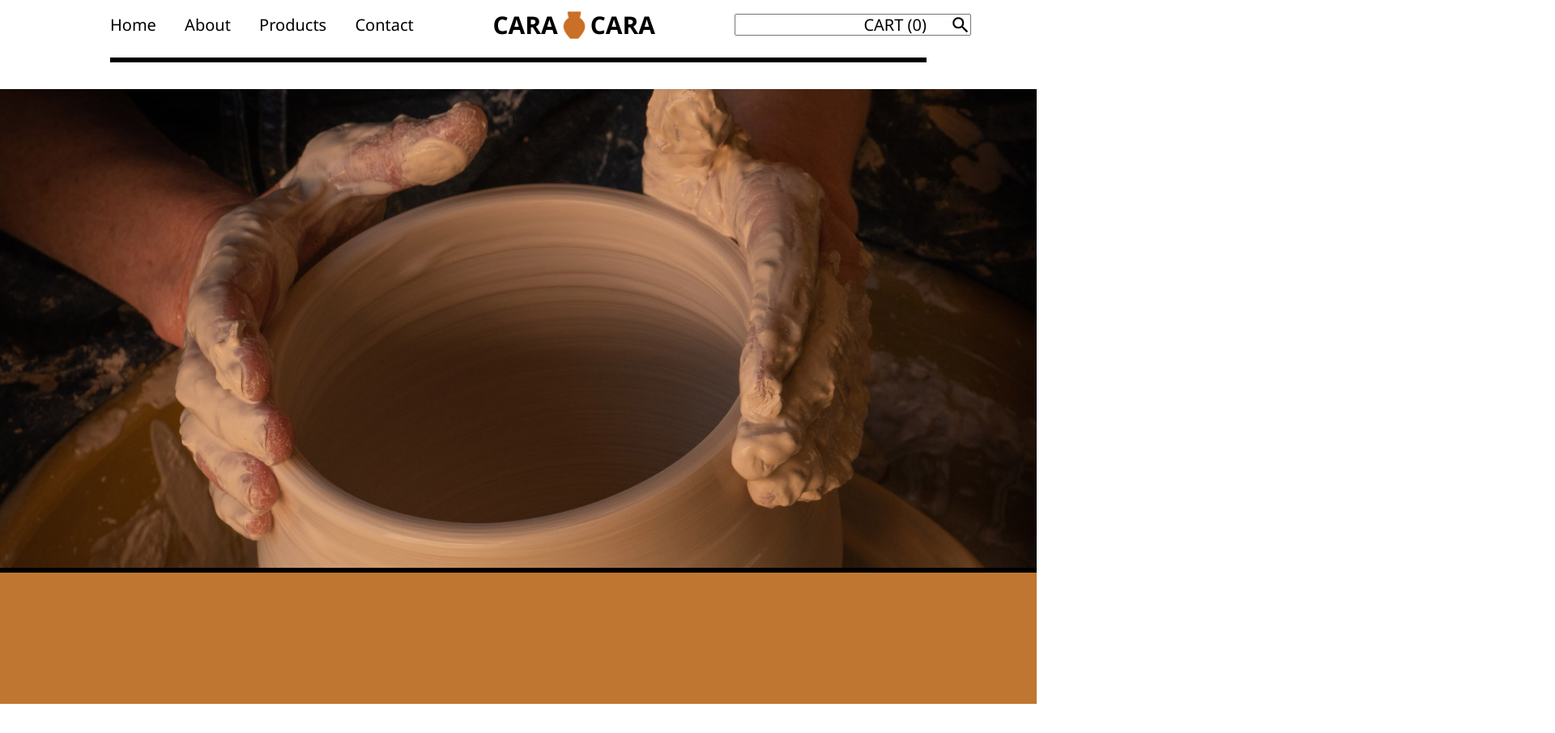
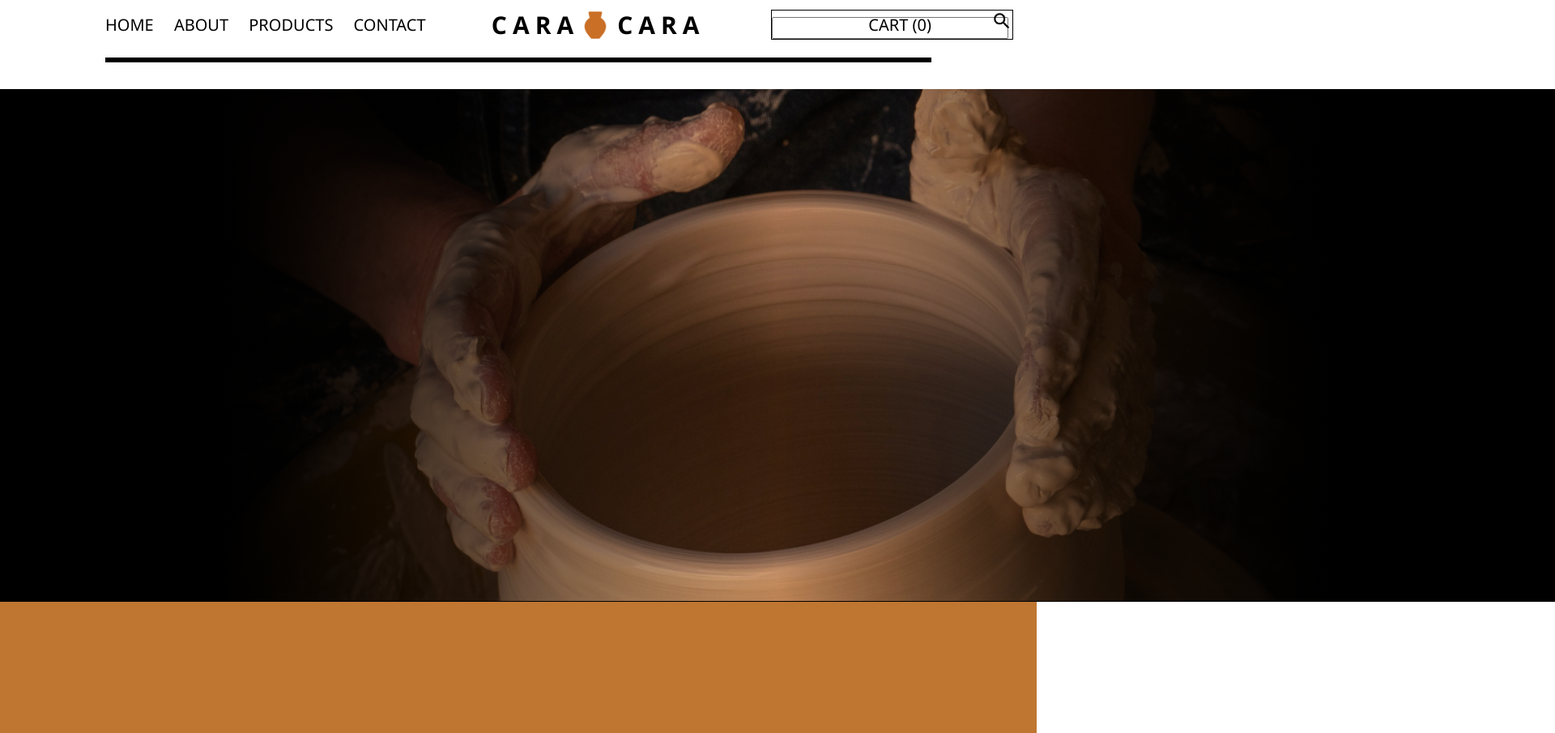
Before and after one commit to Nathaniel-Mueller/eCommerce_Website, a plain HTML site: page index.html in a window 1280 px wide. Shown: the whole page at 81% size, 1920 px wide, since content can reach past the window. Before the commit the page ends 869 px from the top, so only its background shows below. Drawn offline with Linux system fonts and the light colour scheme.

Commit message:
Finished top image, added gradient

```diff
--- a/index.html
+++ b/index.html
@@ -11,34 +11,36 @@
 <body>
     <header>
         <nav>
-            <ul>
             <div class="flex-container">
-                    <div style="word-spacing:3rem">
-                        <a href="">Home</a>
-                        <a href="">About</a>
-                        <a href="">Products</a>
-                        <a href="">Contact</a>
+                <div style="word-spacing:2rem">
+                    <a href="#homepage-link">HOME</a>
+                    <a href="#">ABOUT</a>
+                    <a href="#">PRODUCTS</a>
+                    <a href="#">CONTACT</a>
                 </div>
                 <div class="caracara">
                     <p>CARA</p>
                     <div>
-                            <img class="center-images" style="width: 4rem;" src="assets/icons8-pottery-96.png" alt="small clay pot icon">
+                        <img class="center-icons" style="width: 4rem; margin-right:7px" src="assets/icons8-pottery-96.png" alt="small clay pot icon">
                     </div>
                     <p>CARA</p>
                 </div>
-                    <div class="flex-center" style="margin-right: -23rem">
+                <div class="search-wrapper" style="margin-right: -26rem">
                     <input class="search" style="margin-right: -2.6rem;" type="text">
-                        <img class="center-images" style="width: 2.6rem;"src="assets/1200px-Google_Magnifying_Glass.svg.png">
+                    <a href="">
+                        <img class="center-icons" style="width: 2.6rem;"src="assets/1200px-Google_Magnifying_Glass.svg.png">
+                    </a>
                 </div>
                 <a href="">CART (0)</a>
             </div>
-            </ul>
             <hr>
+            <a id="homepage-link"></a>
         </nav>
     </header>
     <main>
         <div class="black-backdrop">
-            <img src="/assets/earl-wilcox-y3W0CzO063w-unsplash-alt.jpg" alt="close-up of a potter molding clay">
+            <div class="grad" title="Close-up of a potter molding wet clay into a pot">
+            </div>
         </div>
     </main>
     <footer>
--- a/styles.css
+++ b/styles.css
@@ -24,8 +24,8 @@ body{
 }
 
 nav{
-    width: 80%;
-    margin: 0rem auto;
+    margin-left: 12rem;
+    margin-right: 12rem;
 
 }
 
@@ -45,8 +45,9 @@ a{
     flex-flow: row nowrap;
     align-items: center;
     font-size: 30px;
-    letter-spacing: 239;
+    letter-spacing: 7px;
     font-weight: 600;
+    justify-content: space-around;
 
 }
 
@@ -67,8 +68,6 @@ footer{
     display: flex;
     flex-flow: row nowrap;
     align-items: center;
-    width: 100%;
-    height: auto;
     justify-content: space-between;
 
 }
@@ -79,13 +78,26 @@ img{
 
 .black-backdrop{
     background-color: black;
-    color: white;
-    width: 100%;
+    width: 1920px;
+    height: 633px;
+}
+
+.center-icons{
+    display: flex;
+    align-items: center;
 }
 
 .center-images{
-    display: flex;
-    align-items: center;
+    display: block;
+    margin-left: auto;
+    margin-right: auto;
+}
+
+.faded-pic{
+    margin-left: 275px;
+    margin-right: 274px;
+    width: 1371px;
+
 }
 
 .search{
@@ -93,8 +105,19 @@ img{
     width: 292px;
 }
 
-.flex-center{
-    display: flex;
-    flex-flow: row nowrap;
-    align-items: center;
+.search-wrapper{
+    border: 1px solid black;
+    display: inline-block;
+
 }
+
+.grad{
+    background-image:
+    linear-gradient(to right,black, rgba(255, 255, 255, 0), black),
+    url(./assets/earl-wilcox-y3W0CzO063w-unsplash-alt.jpg);
+    background-position: center;
+    background-repeat: no-repeat;
+    background-size:1370px;
+    width: 1920px;
+    height: 633px;
+}
```
Lines whose indentation alone changed are shown as unchanged.
